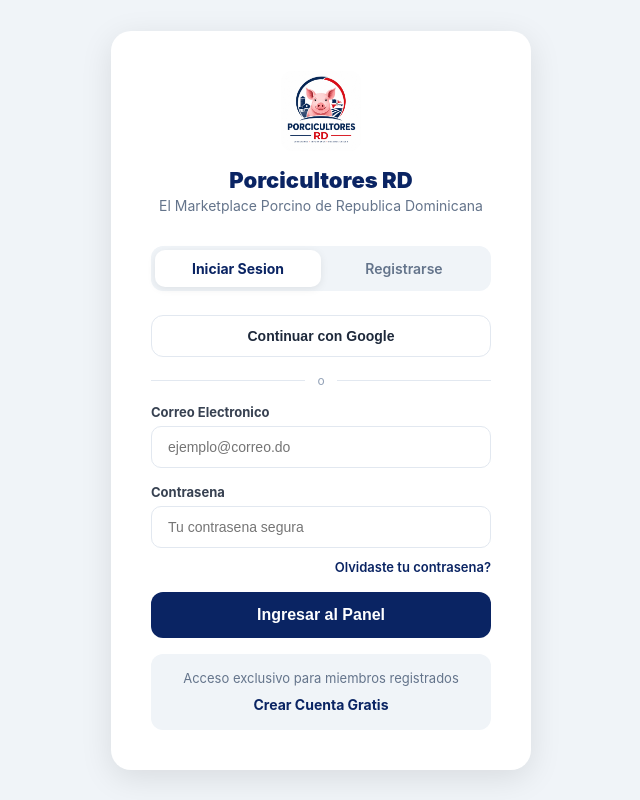
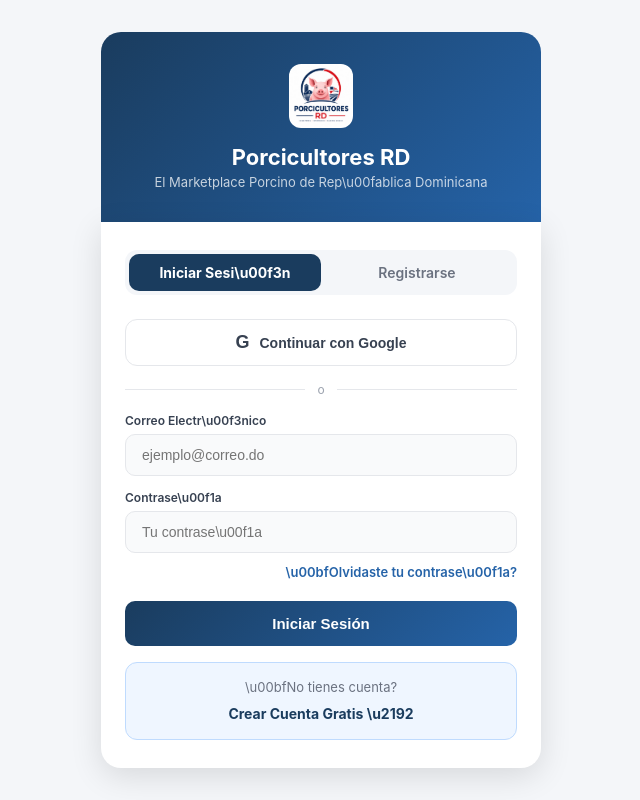
Before and after one commit to anonimusrofri-png/Porcicultores-rd, a Next.js app: page /login in a window 1280 px wide. Shown: the whole page, without its empty margins (319-959 px from the left). Built offline with nearby package versions, Linux system fonts and the light colour scheme; no server answers.

Commit message:
login rediseño nuevo diseño

```diff
--- a/app/login/page.tsx
+++ b/app/login/page.tsx
@@ -1,5 +1,4 @@
 'use client'
-
 import { useState } from 'react'
 import { supabase } from '../../lib/supabase'
 import { useRouter } from 'next/navigation'
@@ -17,77 +16,76 @@
     setCargando(true)
     setError('')
     const { error } = await supabase.auth.signInWithPassword({ email, password })
-    if (error) {
-      setError('Correo o contrasena incorrectos')
-    } else {
-      router.push('/')
-    }
+    if (error) { setError('Correo o contrase\u00f1a incorrectos') } else { router.push('/') }
     setCargando(false)
   }
 
-  const handleGoogleLogin = async () => {
-    await supabase.auth.signInWithOAuth({
-      provider: 'google',
-      options: { redirectTo: `${window.location.origin}/` }
-    })
+  const handleGoogle = async () => {
+    await supabase.auth.signInWithOAuth({ provider: 'google', options: { redirectTo: window.location.origin + '/' } })
   }
 
   return (
-    <div style={{ minHeight: '100vh', backgroundColor: '#f0f4f8', display: 'flex', alignItems: 'center', justifyContent: 'center', padding: '20px' }}>
-      <div style={{ backgroundColor: 'white', borderRadius: '20px', padding: '40px', width: '100%', maxWidth: '420px', boxShadow: '0 8px 32px rgba(0,0,0,0.1)' }}>
-        <div style={{ textAlign: 'center', marginBottom: '32px' }}>
-          <Image src="/logo porcicultores rdv.jpeg" alt="Logo" width={80} height={80} style={{ objectFit: 'contain', borderRadius: '12px', marginBottom: '12px' }} />
-          <h1 style={{ color: '#0a2463', fontSize: '22px', fontWeight: '900', marginBottom: '4px' }}>Porcicultores RD</h1>
-          <p style={{ color: '#64748b', fontSize: '14px' }}>El Marketplace Porcino de Republica Dominicana</p>
-        </div>
+    <div style={{ minHeight: '100vh', backgroundColor: '#F4F6F9', display: 'flex', flexDirection: 'column', alignItems: 'center', justifyContent: 'center', padding: '20px', fontFamily: 'Inter, sans-serif' }}>
 
-        <div style={{ display: 'flex', marginBottom: '24px', backgroundColor: '#f0f4f8', borderRadius: '12px', padding: '4px' }}>
-          <Link href="/login" style={{ flex: 1, textAlign: 'center', padding: '10px', backgroundColor: 'white', borderRadius: '10px', color: '#0a2463', fontWeight: '700', fontSize: '14px', textDecoration: 'none', boxShadow: '0 2px 8px rgba(0,0,0,0.08)' }}>
-            Iniciar Sesion
-          </Link>
-          <Link href="/registro" style={{ flex: 1, textAlign: 'center', padding: '10px', color: '#64748b', fontWeight: '600', fontSize: '14px', textDecoration: 'none' }}>
+      <div style={{ width: '100%', maxWidth: '440px', background: 'linear-gradient(135deg, #1A3C5E 0%, #2563A8 100%)', borderRadius: '20px 20px 0 0', padding: '32px 24px', textAlign: 'center' }}>
+        <Image src="/logo porcicultores rdv.jpeg" alt="Logo" width={64} height={64} style={{ objectFit: 'contain', borderRadius: '12px', marginBottom: '12px' }} />
+        <h1 style={{ color: 'white', fontSize: '22px', fontWeight: '700', margin: '0 0 4px 0' }}>Porcicultores RD</h1>
+        <p style={{ color: 'rgba(255,255,255,0.75)', fontSize: '13px', margin: 0 }}>El Marketplace Porcino de Rep\u00fablica Dominicana</p>
+      </div>
+
+      <div style={{ backgroundColor: 'white', width: '100%', maxWidth: '440px', borderRadius: '0 0 20px 20px', padding: '28px 24px', boxShadow: '0 8px 32px rgba(0,0,0,0.12)' }}>
+
+        <div style={{ display: 'flex', backgroundColor: '#F4F6F9', borderRadius: '12px', padding: '4px', marginBottom: '24px' }}>
+          <div style={{ flex: 1, textAlign: 'center', padding: '10px', backgroundColor: '#1A3C5E', borderRadius: '10px', color: 'white', fontWeight: '700', fontSize: '14px' }}>
+            Iniciar Sesi\u00f3n
+          </div>
+          <Link href="/registro" style={{ flex: 1, textAlign: 'center', padding: '10px', color: '#6B7280', fontWeight: '600', fontSize: '14px', textDecoration: 'none', borderRadius: '10px' }}>
             Registrarse
           </Link>
         </div>
 
-        <button onClick={handleGoogleLogin}
-          style={{ width: '100%', padding: '12px', backgroundColor: 'white', color: '#1e293b', border: '1px solid #e2e8f0', borderRadius: '12px', cursor: 'pointer', fontSize: '14px', fontWeight: '700', marginBottom: '16px', display: 'flex', alignItems: 'center', justifyContent: 'center', gap: '10px' }}>
-          Continuar con Google
+        <button onClick={handleGoogle}
+          style={{ width: '100%', padding: '12px', backgroundColor: 'white', color: '#374151', border: '1px solid #E5E7EB', borderRadius: '12px', cursor: 'pointer', fontSize: '14px', fontWeight: '600', marginBottom: '16px', display: 'flex', alignItems: 'center', justifyContent: 'center', gap: '10px' }}>
+          <span style={{ fontSize: '18px' }}>G</span> Continuar con Google
         </button>
 
         <div style={{ display: 'flex', alignItems: 'center', gap: '12px', marginBottom: '16px' }}>
-          <div style={{ flex: 1, height: '1px', backgroundColor: '#e2e8f0' }} />
-          <span style={{ color: '#94a3b8', fontSize: '12px' }}>o</span>
-          <div style={{ flex: 1, height: '1px', backgroundColor: '#e2e8f0' }} />
+          <div style={{ flex: 1, height: '1px', backgroundColor: '#E5E7EB' }} />
+          <span style={{ color: '#9CA3AF', fontSize: '12px' }}>o</span>
+          <div style={{ flex: 1, height: '1px', backgroundColor: '#E5E7EB' }} />
         </div>
 
-        <label style={{ display: 'block', marginBottom: '6px', fontWeight: '700', fontSize: '13px', color: '#374151' }}>Correo Electronico</label>
-        <input type="email" placeholder="ejemplo@correo.do" value={email} onChange={(e) => setEmail(e.target.value)}
-          style={{ width: '100%', padding: '12px 16px', marginBottom: '16px', borderRadius: '10px', border: '1px solid #e2e8f0', fontSize: '14px', boxSizing: 'border-box', outline: 'none' }} />
+        <div style={{ marginBottom: '14px' }}>
+          <label style={{ display: 'block', fontSize: '12px', fontWeight: '600', color: '#374151', marginBottom: '6px' }}>Correo Electr\u00f3nico</label>
+          <input type="email" placeholder="ejemplo@correo.do" value={email} onChange={(e) => setEmail(e.target.value)}
+            style={{ width: '100%', padding: '12px 16px', borderRadius: '10px', border: '1px solid #E5E7EB', fontSize: '14px', boxSizing: 'border-box', outline: 'none', backgroundColor: '#F9FAFB' }} />
+        </div>
 
-        <label style={{ display: 'block', marginBottom: '6px', fontWeight: '700', fontSize: '13px', color: '#374151' }}>Contrasena</label>
-        <input type="password" placeholder="Tu contrasena segura" value={password} onChange={(e) => setPassword(e.target.value)}
-          onKeyDown={(e) => e.key === 'Enter' && handleLogin()}
-          style={{ width: '100%', padding: '12px 16px', marginBottom: '8px', borderRadius: '10px', border: '1px solid #e2e8f0', fontSize: '14px', boxSizing: 'border-box' }} />
+        <div style={{ marginBottom: '8px' }}>
+          <label style={{ display: 'block', fontSize: '12px', fontWeight: '600', color: '#374151', marginBottom: '6px' }}>Contrase\u00f1a</label>
+          <input type="password" placeholder="Tu contrase\u00f1a" value={password} onChange={(e) => setPassword(e.target.value)}
+            onKeyDown={(e) => e.key === 'Enter' && handleLogin()}
+            style={{ width: '100%', padding: '12px 16px', borderRadius: '10px', border: '1px solid #E5E7EB', fontSize: '14px', boxSizing: 'border-box', outline: 'none', backgroundColor: '#F9FAFB' }} />
+        </div>
 
-        <div style={{ textAlign: 'right', marginBottom: '16px' }}>
-          <Link href="/recuperar" style={{ color: '#0a2463', fontSize: '13px', fontWeight: '600' }}>Olvidaste tu contrasena?</Link>
+        <div style={{ textAlign: 'right', marginBottom: '20px' }}>
+          <Link href="/recuperar" style={{ color: '#2563A8', fontSize: '13px', fontWeight: '600', textDecoration: 'none' }}>\u00bfOlvidaste tu contrase\u00f1a?</Link>
         </div>
 
         {error && (
-          <div style={{ backgroundColor: '#fef2f2', border: '1px solid #fca5a5', borderRadius: '10px', padding: '12px', marginBottom: '16px', color: '#dc2626', fontSize: '13px', fontWeight: '600' }}>
-            {error}
+          <div style={{ backgroundColor: '#FEE2E2', border: '1px solid #FECACA', borderRadius: '10px', padding: '12px 16px', marginBottom: '16px', color: '#DC2626', fontSize: '13px', display: 'flex', alignItems: 'center', gap: '8px' }}>
+            \u26A0\uFE0F {error}
           </div>
         )}
 
         <button onClick={handleLogin} disabled={cargando}
-          style={{ width: '100%', padding: '14px', backgroundColor: '#0a2463', color: 'white', border: 'none', borderRadius: '12px', cursor: 'pointer', fontSize: '16px', fontWeight: '800', marginBottom: '16px' }}>
-          {cargando ? 'Entrando...' : 'Ingresar al Panel'}
+          style={{ width: '100%', padding: '14px', background: cargando ? '#93C5FD' : 'linear-gradient(135deg, #1A3C5E, #2563A8)', color: 'white', border: 'none', borderRadius: '10px', cursor: cargando ? 'not-allowed' : 'pointer', fontSize: '15px', fontWeight: '700', marginBottom: '16px' }}>
+          {cargando ? '\u23F3 Entrando...' : 'Iniciar Sesi\u00f3n'}
         </button>
 
-        <div style={{ textAlign: 'center', backgroundColor: '#f0f4f8', borderRadius: '12px', padding: '16px' }}>
-          <p style={{ color: '#64748b', fontSize: '13px', marginBottom: '8px' }}>Acceso exclusivo para miembros registrados</p>
-          <Link href="/registro" style={{ color: '#0a2463', fontWeight: '700', fontSize: '14px', textDecoration: 'none' }}>Crear Cuenta Gratis</Link>
+        <div style={{ backgroundColor: '#EFF6FF', border: '1px solid #BFDBFE', borderRadius: '12px', padding: '16px', textAlign: 'center' }}>
+          <p style={{ color: '#6B7280', fontSize: '13px', margin: '0 0 8px 0' }}>\u00bfNo tienes cuenta?</p>
+          <Link href="/registro" style={{ color: '#1A3C5E', fontWeight: '700', fontSize: '14px', textDecoration: 'none' }}>Crear Cuenta Gratis \u2192</Link>
         </div>
       </div>
     </div>
```
